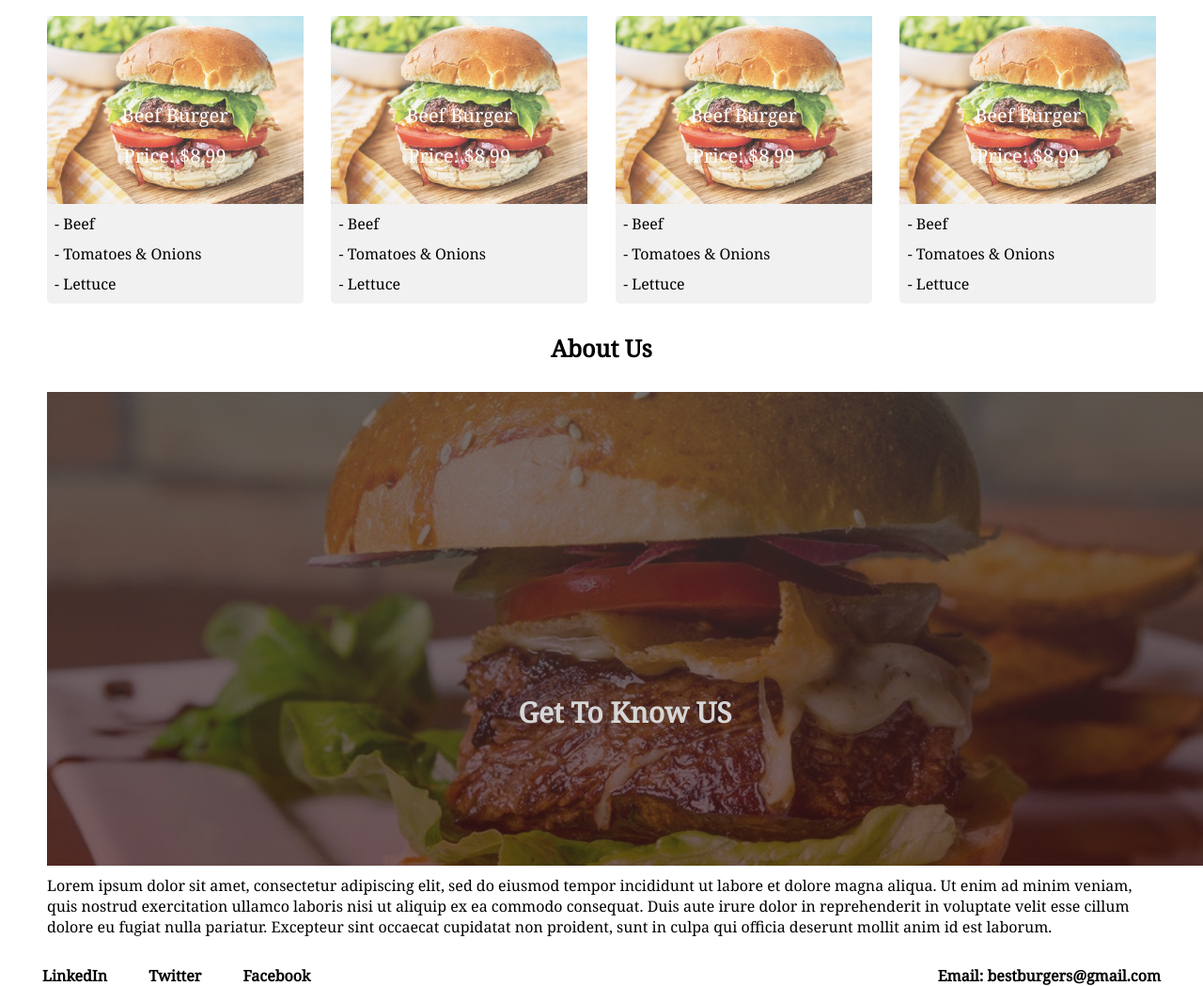
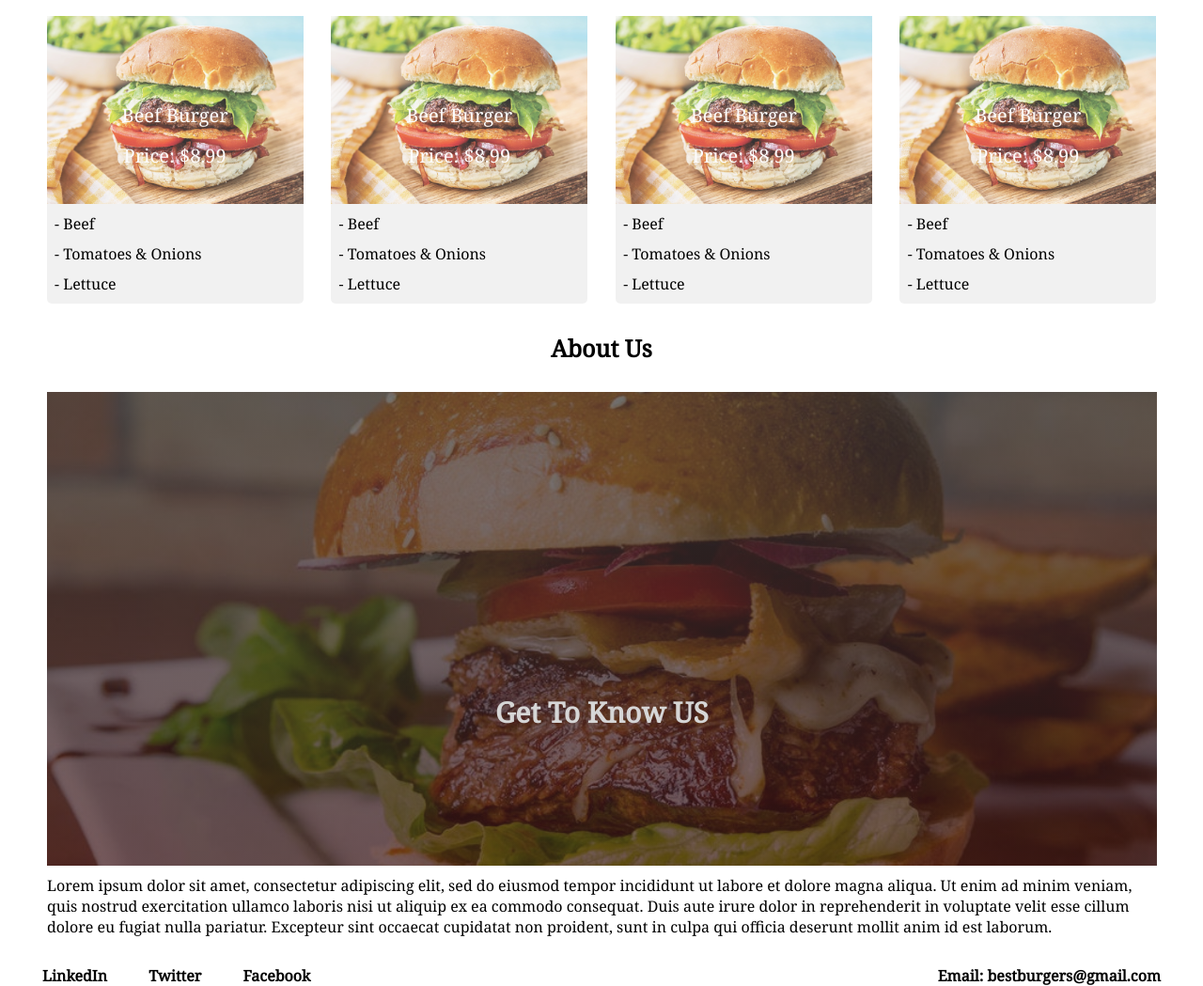
Before and after one commit to kwizl/restaurant, a plain HTML site: page index.html in a window 1280 px wide. Shown: the part 1529-2578 px from the top of the page at 94% size. Drawn offline with Linux system fonts and the light colour scheme; files whose address does not match are found by name.

Commit message:
Add styles to mockup design

```diff
--- a/css/style.css
+++ b/css/style.css
@@ -133,6 +133,6 @@ header {
   font-weight: 300;
   position: relative;
   height: calc(100vh - 37vh);
-  width: 100%;
+  width: 96%;
   margin: 0 25px 10px 25px;
 }
--- /dev/null
+++ b/js/main.js
@@ -0,0 +1 @@
+!function(e){var t={};function n(r){if(t[r])return t[r].exports;var o=t[r]={i:r,l:!1,exports:{}};return e[r].call(o.exports,o,o.exports,n),o.l=!0,o.exports}n.m=e,n.c=t,n.d=function(e,t,r){n.o(e,t)||Object.defineProperty(e,t,{enumerable:!0,get:r})},n.r=function(e){"undefined"!=typeof Symbol&&Symbol.toStringTag&&Object.defineProperty(e,Symbol.toStringTag,{value:"Module"}),Object.defineProperty(e,"__esModule",{value:!0})},n.t=function(e,t){if(1&t&&(e=n(e)),8&t)return e;if(4&t&&"object"==typeof e&&e&&e.__esModule)return e;var r=Object.create(null);if(n.r(r),Object.defineProperty(r,"default",{enumerable:!0,value:e}),2&t&&"string"!=typeof e)for(var o in e)n.d(r,o,function(t){return e[t]}.bind(null,o));return r},n.n=function(e){var t=e&&e.__esModule?function(){return e.default}:function(){return e};return n.d(t,"a",t),t},n.o=function(e,t){return Object.prototype.hasOwnProperty.call(e,t)},n.p="",n(n.s=0)}([function(e,t){console.log("Testing Webpack")}]);
```
